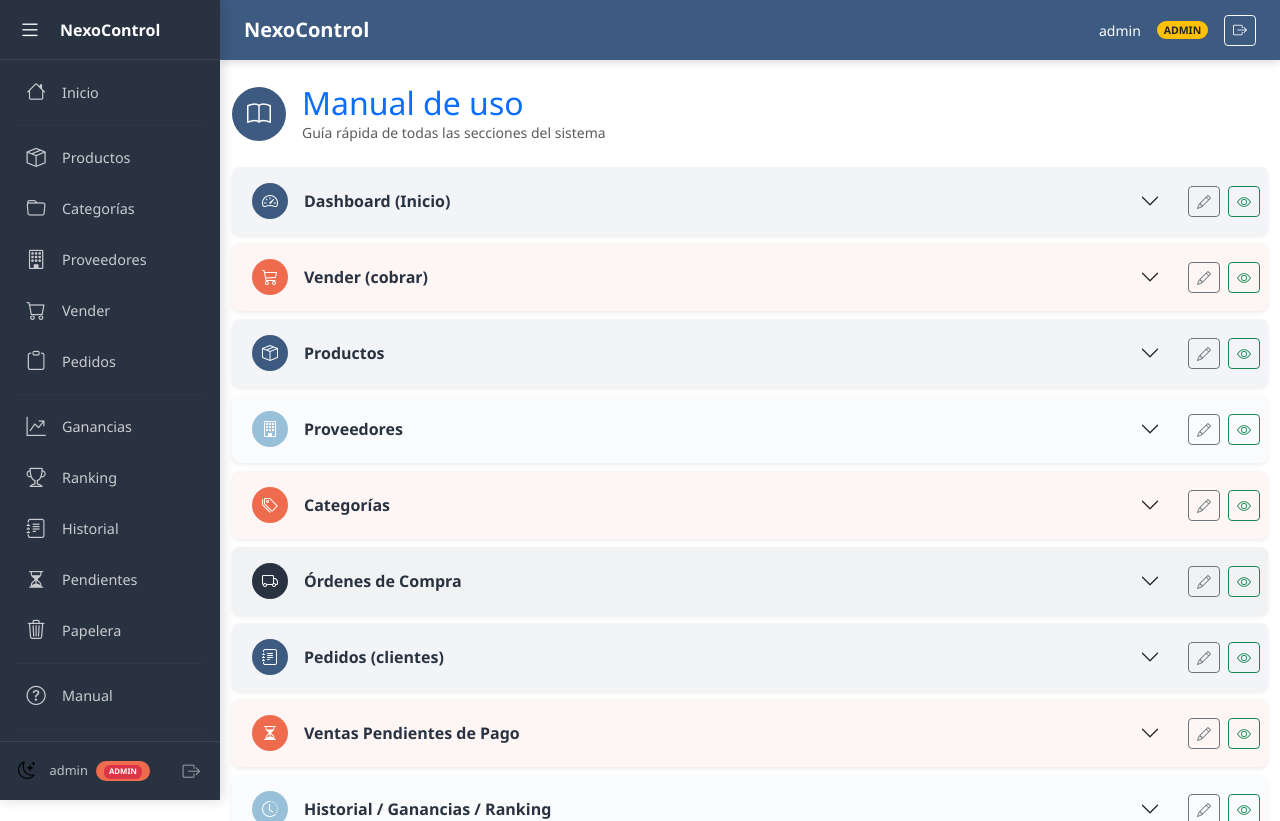
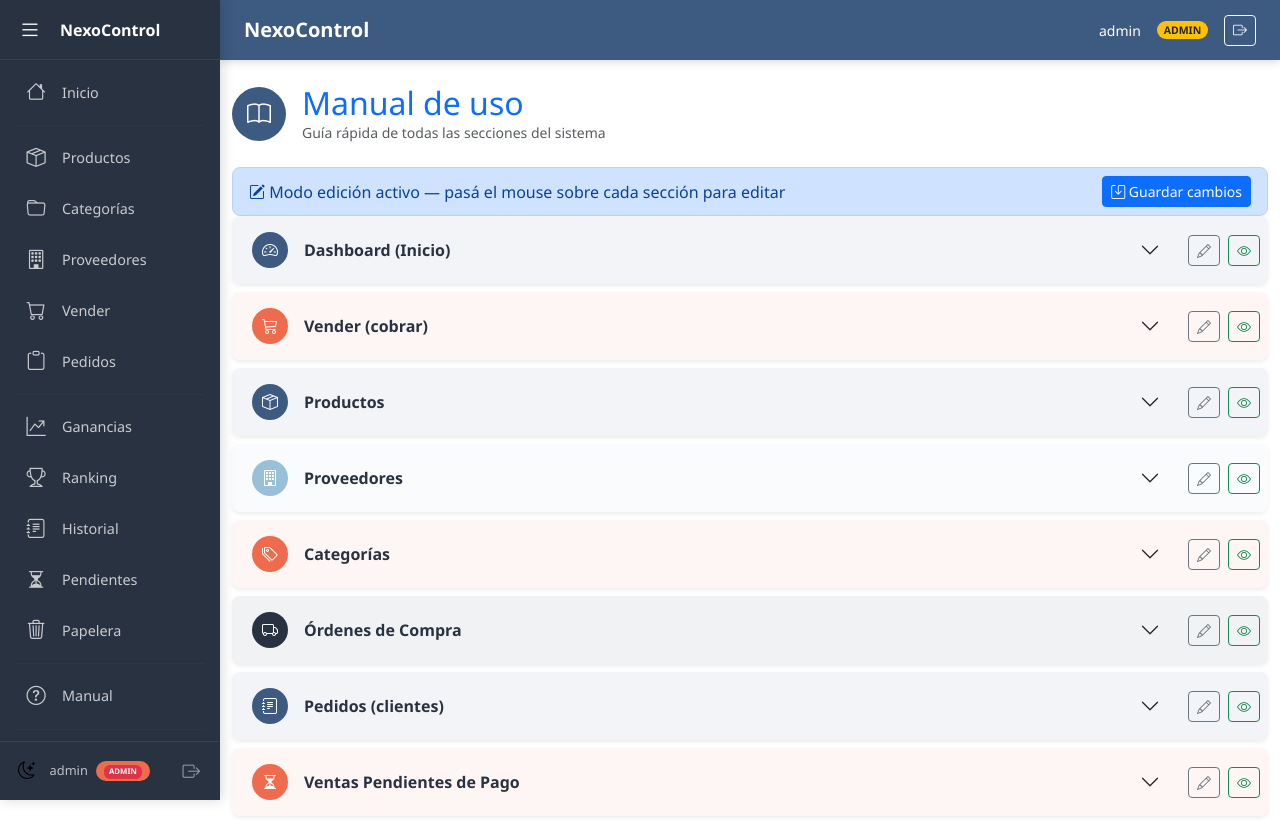
Before and after one commit to MrJackzzz/Punto-de-venta, a Flask app: page /manual in a window 1280 px wide. Shown: the top 821 px of the page. Run offline with Flask 3, Linux system fonts and the light colour scheme; a user stored in the database is signed in; data comes from the database, SQL or seed files in the repository; data that the repository does not hold is empty; some libraries are stand-ins or nearby versions.

Commit message:
fix: banner edicion manual ya no se oculta automaticamente

```diff
--- a/templates/manual.html
+++ b/templates/manual.html
@@ -12,7 +12,7 @@
 </div>
 
 {% if is_admin %}
-<div class="alert alert-info d-flex justify-content-between align-items-center py-2">
+<div class="d-flex justify-content-between align-items-center py-2 px-3 rounded-3" style="background:#cfe2ff;color:#084298;border:1px solid #b6d4fe;">
     <span><i class="bi bi-pencil-square"></i> Modo edición activo — pasá el mouse sobre cada sección para editar</span>
     <button class="btn btn-sm btn-primary" id="saveManualBtn" onclick="saveManual()"><i class="bi bi-save"></i> Guardar cambios</button>
 </div>
```
